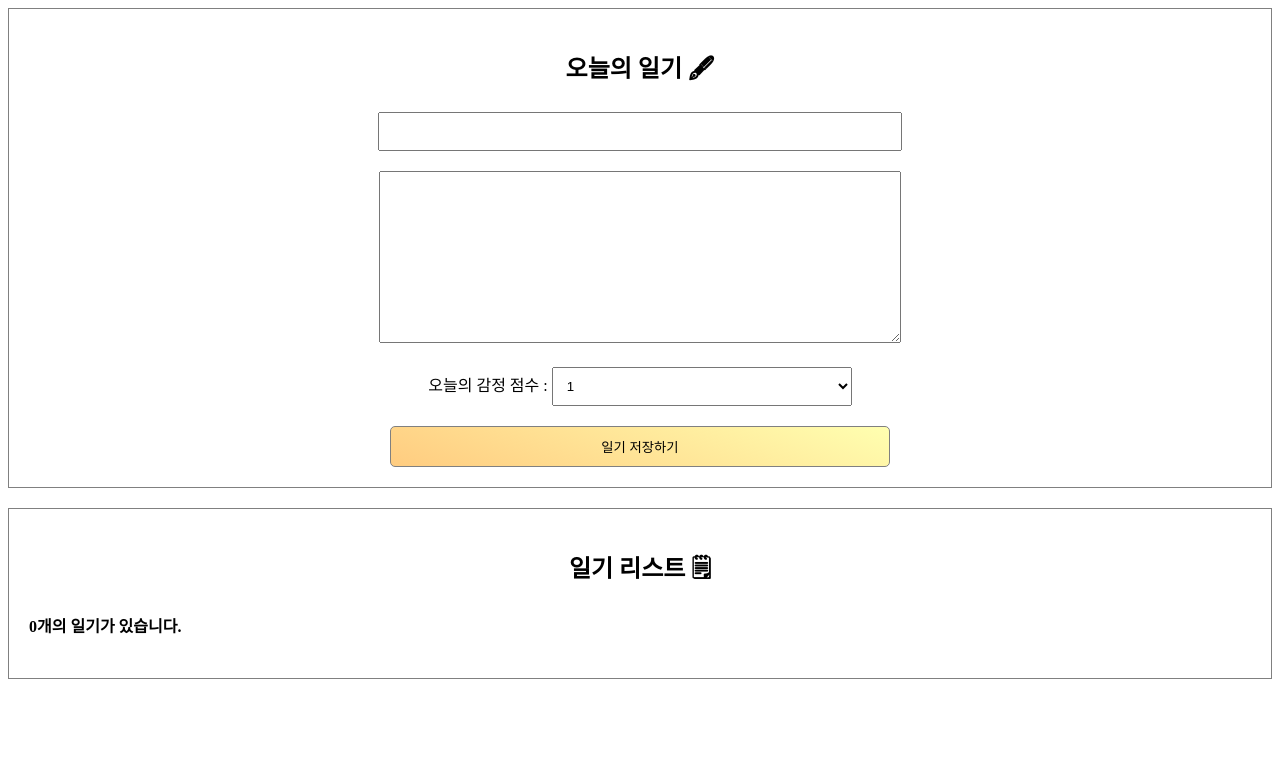
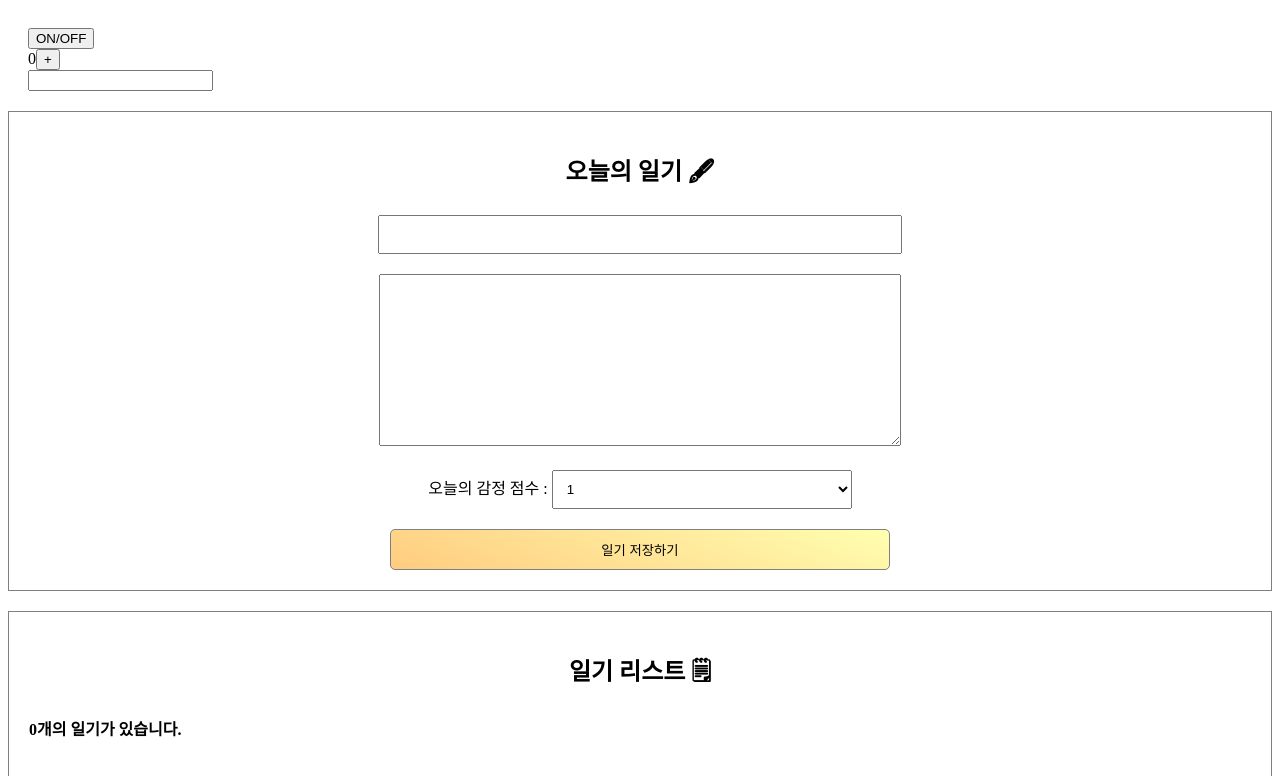
Before and after one commit to ShinjungOh/2022-learn-react, a React (Create React App) app in the folder 2022-06-16/simple-diary/: page / in a window 1280 px wide. Shown: the top 776 px of the page. Built offline with nearby package versions, Linux system fonts and the light colour scheme; the HTML template or start-up script is replaced by a standard one.

Commit message:
[ADD] simple-diary react lifecycle 제어: useEffect

```diff
--- a/2022-06-16/simple-diary/src/App.js
+++ b/2022-06-16/simple-diary/src/App.js
@@ -2,6 +2,7 @@
 import './App.css';
 import DiaryEditor from "./component/DiaryEditor";
 import DiaryList from "./component/DiaryList";
+import Lifecycle from "./component/Lifecycle";
 
 // const dummyList = [
 //     {
@@ -66,10 +67,9 @@
 
     return (
         <div className="App">
-            <header className="App-header">
-                <DiaryEditor onCreate={onCreate}/>
-                <DiaryList diaryList={data} onRemove={onRemove} onEdit={onEdit}/>
-            </header>
+            <Lifecycle/>
+            <DiaryEditor onCreate={onCreate}/>
+            <DiaryList diaryList={data} onRemove={onRemove} onEdit={onEdit}/>
         </div>
     );
 }
--- /dev/null
+++ b/2022-06-16/simple-diary/src/component/Lifecycle.jsx
@@ -0,0 +1,55 @@
+import React, {useEffect, useState} from "react";
+
+const UnmountTest = () => {
+    useEffect(() => {
+        console.log("Mount!!");
+
+        return () => {
+            console.log("Unmount!!"); // Unmount 시점에 실행
+        }
+    }, []);
+
+    return <div>Unmount Testing Component</div>
+}
+
+
+const Lifecycle = () => {
+    const [count, setCount] = useState(0);
+    const [text, setText] = useState("");
+    const [isVisible, setVisible] = useState(false);
+    const toggle = () => setVisible(!isVisible);
+
+    useEffect(() => {
+        console.log("Mount");
+    }, []);
+
+    useEffect(() => {
+        console.log("Update");
+    });
+
+    useEffect(() => {
+        console.log(`Count is update : ${count}`);
+        if (count > 5) {
+            alert("count가 5를 넘었습니다. 1로 초기화 됩니다.");
+            setCount(1);
+        }
+    }, [count]);
+
+    useEffect(() => {
+        console.log(`Text is update : ${text}`);
+    }, [text]);
+
+    return (
+        <div style={{padding: 20}}>
+            <button onClick={toggle}>ON/OFF</button>
+            {isVisible && <UnmountTest/>}
+            <div>
+                {count}
+                <button onClick={() => setCount(count + 1)}>+</button>
+            </div>
+            <input value={text} onChange={(e) => setText(e.target.value)}/>
+        </div>
+    );
+}
+
+export default Lifecycle;
```
